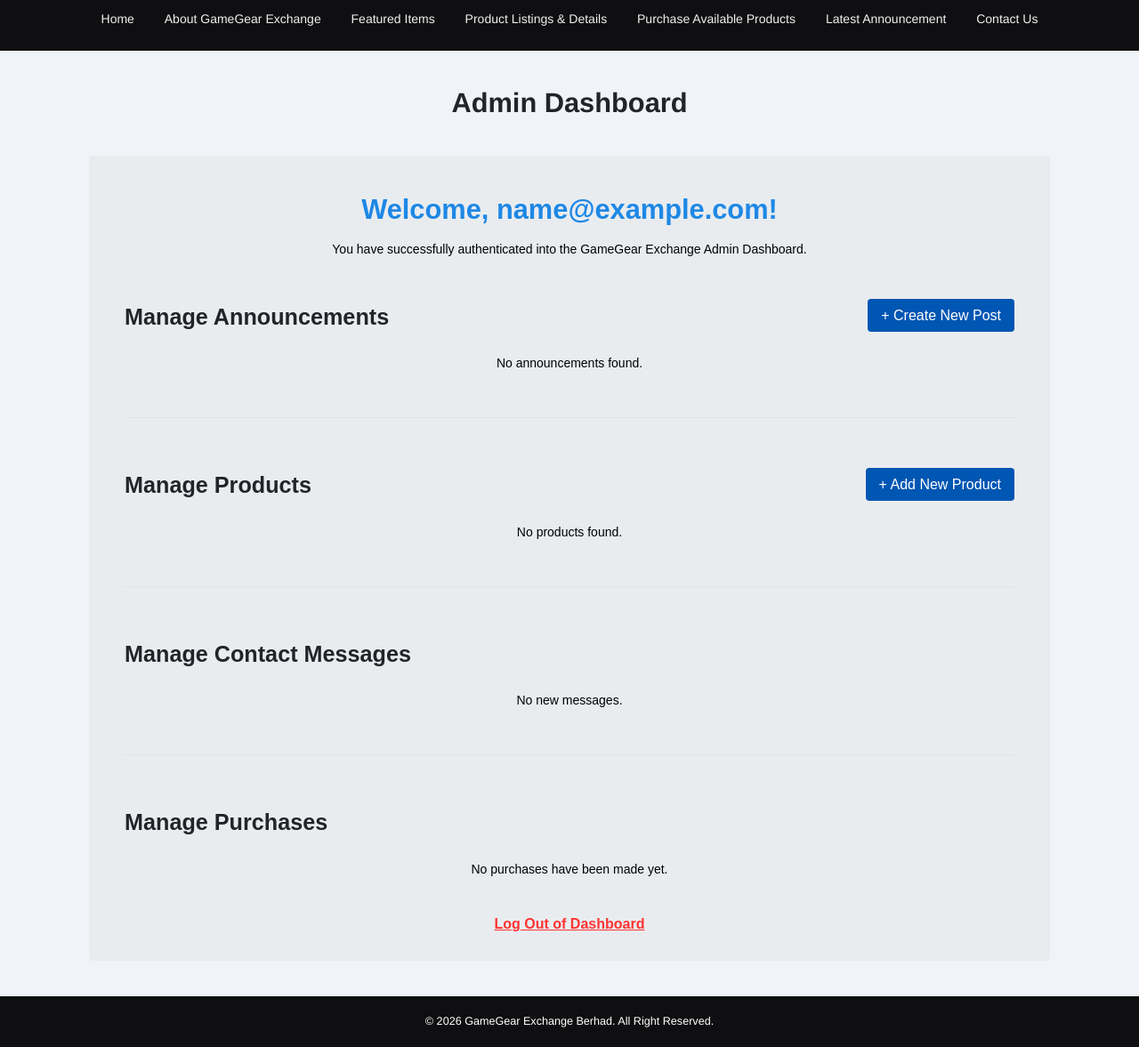
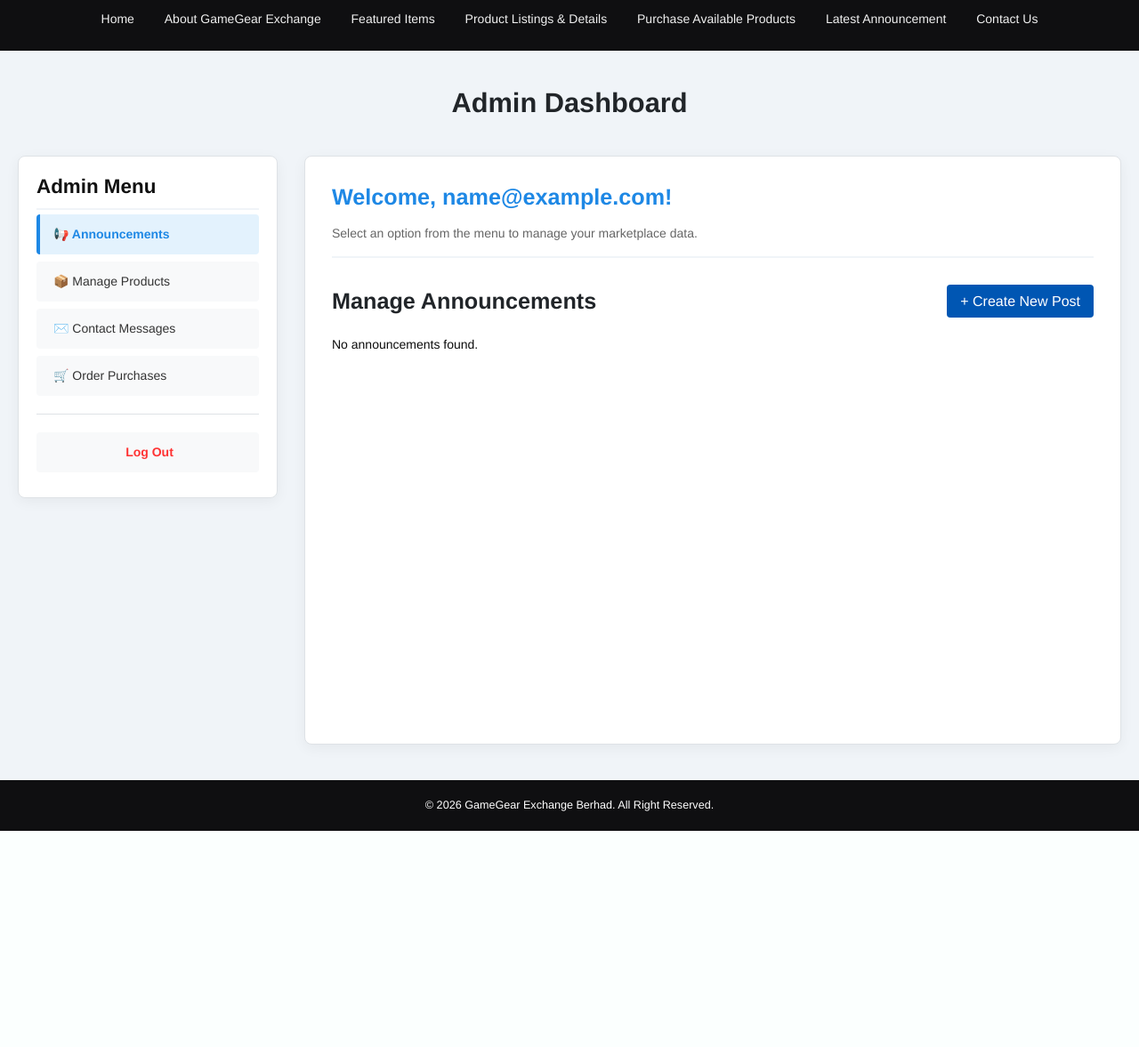
Before and after one commit to JWlow0888/WAD_assignment, a PHP site: page /admin/dashboard.php in a window 1280 px wide. Shown: the part 441-1618 px from the top of the page at 89% size. After the commit the page ends 1375 px from the top, so only its background shows below. Run offline with PHP 8.4, Linux system fonts and the light colour scheme; the visitor is signed in with stand-in values (Sample User, id 1); data comes from the database, SQL or seed files in the repository; data that the repository does not hold is empty.

Commit message:
Add files via upload

```diff
--- a/gamegear/admin/dashboard.php
+++ b/gamegear/admin/dashboard.php
@@ -20,39 +20,107 @@ $conn = mysqli_connect($dbHost, $dbUser, $dbPass, $dbName);
     <meta charset="UTF-8">
     <link rel="stylesheet" href="../style/style.css">
     <title>Admin Dashboard | GameGear Exchange</title>
+    <style>
+        /* New Sidebar Layout Styles */
+        .admin-layout {
+            display: flex;
+            max-width: 1400px;
+            margin: 40px auto;
+            gap: 30px;
+            padding: 0 20px;
+            align-items: flex-start; /* Keeps sidebar at the top */
+        }
+
+        .admin-sidebar {
+            flex: 0 0 250px; /* Fixed width sidebar */
+            background-color: #ffffff;
+            border: 1px solid #dee2e6;
+            border-radius: 8px;
+            padding: 20px;
+            position: sticky;
+            top: 20px; /* Sticks to the top when scrolling */
+            box-shadow: 0 4px 15px rgba(0,0,0,0.05);
+        }
+
+        .admin-nav-link {
+            display: block;
+            padding: 12px 15px;
+            color: #333;
+            text-decoration: none;
+            border-radius: 4px;
+            margin-bottom: 8px;
+            cursor: pointer;
+            background: #f8f9fa;
+            border-left: 4px solid transparent;
+            transition: all 0.2s;
+        }
+
+        .admin-nav-link:hover {
+            background: #e9ecef;
+        }
+
+        /* The active tab style */
+        .admin-nav-link.active {
+            background: #e3f2fd;
+            color: rgb(30,136,229);
+            font-weight: bold;
+            border-left: 4px solid rgb(30,136,229);
+        }
+
+        .admin-content {
+            flex: 1; /* Takes up the remaining space */
+            background-color: #ffffff;
+            border: 1px solid #dee2e6;
+            border-radius: 8px;
+            padding: 30px;
+            box-shadow: 0 4px 15px rgba(0,0,0,0.05);
+            min-height: 600px;
+        }
+
+        /* Hides sections by default for the tab system */
+        .admin-section {
+            display: none;
+        }
+    </style>
 </head>
 <body>
     <?php include('../content/header.php'); ?>
     <?php include('../content/navigation.php'); ?>
 
-    <div id="contentWrapper">
-        <div class="form-container" style="max-width: 1000px;">
-            <h1 style="color: rgb(30, 136, 229); text-align: center;">Welcome, <?php echo htmlspecialchars($_SESSION['email']); ?>!</h1>
-            <p style="text-align: center;">You have successfully authenticated into the GameGear Exchange Admin Dashboard.</p>
+    <div class="admin-layout">
 
+        <div class="admin-sidebar">
+            <h3 style="margin-top: 0; color: #111; border-bottom: 2px solid #f0f4f8; padding-bottom: 10px;">Admin Menu</h3>
 
-            <div style="display: flex; justify-content: space-between; align-items: center; margin-bottom: 20px; margin-top: 40px;">
-                <h2>Manage Announcements</h2>
-                <div>
+            <a class="admin-nav-link active" id="nav-announcements" onclick="switchTab('announcements')">📢 Announcements</a>
+            <a class="admin-nav-link" id="nav-products" onclick="switchTab('products')">📦 Manage Products</a>
+            <a class="admin-nav-link" id="nav-messages" onclick="switchTab('messages')">✉️ Contact Messages</a>
+            <a class="admin-nav-link" id="nav-purchases" onclick="switchTab('purchases')">🛒 Order Purchases</a>
+
+            <hr style="border: 0; border-top: 1px solid #dee2e6; margin: 20px 0;">
+            <a href="logout.php" class="admin-nav-link" style="color: #ff3333; text-align: center; font-weight: bold;">Log Out</a>
+        </div>
+
+        <div class="admin-content">
+            <h1 style="color: rgb(30, 136, 229); margin-top: 0; font-size: 1.8em;">Welcome, <?php echo htmlspecialchars($_SESSION['email']); ?>!</h1>
+            <p style="color: #666; margin-bottom: 30px; border-bottom: 2px solid #f0f4f8; padding-bottom: 15px;">Select an option from the menu to manage your marketplace data.</p>
+
+            <?php if (!$conn) { echo '<div class="error">Could not connect to the database.</div>'; } else { ?>
+
+            <!-- TAB 1: ANNOUNCEMENTS -->
+            <div id="sec-announcements" class="admin-section" style="display: block;">
+                <div style="display: flex; justify-content: space-between; align-items: center; margin-bottom: 20px;">
+                    <h2 style="margin:0;">Manage Announcements</h2>
                     <a href='create.php' class="submit-btn" style="text-decoration:none; padding: 8px 15px; width: auto; display: inline-block;">+ Create New Post</a>
                 </div>
-            </div>
-
                 <?php
-            if (!$conn) {
-                echo '<div class="error">Could not connect to the database: ' . mysqli_connect_error() . '</div>';
-            } else {
                 $sql = "SELECT * FROM announcement ORDER BY posted DESC";
                 $result = mysqli_query($conn, $sql);
-
-                if (!$result) {
-                    echo '<p class="error">Failed to load posts.</p>';
-                } elseif (mysqli_num_rows($result) === 0) {
+                if (mysqli_num_rows($result) === 0) {
                     echo '<p>No announcements found.</p>';
                 } else {
                     echo "<div style='overflow-x: auto;'><table style='width:100%; border-collapse: collapse;' class='purchase-table'>";
-                    echo "<thead><tr><th>Subject</th><th>Message</th><th>Type</th><th>Posted</th><th colspan='2'>Actions</th></tr></thead>";
-                    echo "<tbody>";
+                    echo "<thead><tr><th>Subject</th><th>Message</th><th>Type</th><th>Posted</th><th colspan='2'>Actions</th></tr></thead><tbody>";
                     while ($row = mysqli_fetch_assoc($result)) {
                         echo "<tr>";
                         echo "<td><strong>" . htmlspecialchars($row['subject']) . "</strong></td>";
@@ -65,71 +133,50 @@ $conn = mysqli_connect($dbHost, $dbUser, $dbPass, $dbName);
                     }
                     echo "</tbody></table></div>";
                 }
-            }
                 ?>
+            </div>
 
-            <hr style="border: 0; border-top: 1px solid #dee2e6; margin: 50px 0;">
-
+            <div id="sec-products" class="admin-section">
                 <div style="display: flex; justify-content: space-between; align-items: center; margin-bottom: 20px;">
-                <h2>Manage Products</h2>
-                <div>
+                    <h2 style="margin:0;">Manage Products</h2>
                     <a href='create_product.php' class="submit-btn" style="text-decoration:none; padding: 8px 15px; width: auto; display: inline-block;">+ Add New Product</a>
                 </div>
-            </div>
-
                 <?php
-            if ($conn) {
                 $sql_prod = "SELECT l.*, c.category_name FROM listings l JOIN categories c ON c.category_id = l.category_id ORDER BY l.created_at DESC";
                 $result_prod = mysqli_query($conn, $sql_prod);
-
-                if (!$result_prod) {
-                    echo '<p class="error">Failed to load products.</p>';
-                } elseif (mysqli_num_rows($result_prod) === 0) {
+                if (mysqli_num_rows($result_prod) === 0) {
                     echo '<p>No products found.</p>';
                 } else {
                     echo "<div style='overflow-x: auto;'><table style='width:100%; border-collapse: collapse;' class='purchase-table'>";
-                    echo "<thead><tr><th>Image</th><th>Product Name</th><th>Price (RM)</th><th>Visibility Status</th><th colspan='2'>Actions</th></tr></thead>";
-                    echo "<tbody>";
+                    echo "<thead><tr><th>Image</th><th>Product Name</th><th>Price (RM)</th><th>Visibility Status</th><th colspan='2'>Actions</th></tr></thead><tbody>";
                     while ($row = mysqli_fetch_assoc($result_prod)) {
                         echo "<tr>";
                         echo '<td><img src="../images/' . htmlspecialchars($row['image_path']) . '" alt="' . htmlspecialchars($row['title']) . '" style="width: 80px; height: auto; border-radius: 4px;"></td>';
                         echo "<td><strong>" . htmlspecialchars($row['title']) . "</strong><br><span style='font-size: 0.85em; color: #666;'>" . htmlspecialchars($row['category_name']) . "</span></td>";
-                        echo "<td>" . number_format($row['price'], 2) . "</td>";
-
-                        echo "<td>";
+                        echo "<td>" . number_format($row['price'], 2) . "</td><td>";
                         if ($row['is_featured'] == 1) { echo "<span style='background: gold; color: #000; padding: 3px 8px; border-radius: 12px; font-size: 12px; font-weight: bold; margin-right: 5px;'>Featured</span><br>"; }
                         if ($row['status'] == 'Available') { echo "<span style='background: #28a745; color: #fff; padding: 3px 8px; border-radius: 12px; font-size: 12px; font-weight: bold;'>Available</span>"; }
                         else { echo "<span style='background: #6c757d; color: #fff; padding: 3px 8px; border-radius: 12px; font-size: 12px; font-weight: bold;'>Hidden/Sold</span>"; }
                         echo "</td>";
-
                         echo "<td><a href='update_product.php?id=" . $row['listing_id'] . "' style='color: rgb(30, 136, 229); font-weight: bold;'>Edit</a></td>";
                         echo "<td><a href='delete_product.php?id=" . $row['listing_id'] . "' style='color:#ff3333; font-weight: bold;' onclick='return confirm(\"Are you sure you want to delete this product?\");'>Delete</a></td>";
                         echo "</tr>";
                     }
                     echo "</tbody></table></div>";
                 }
-            }
                 ?>
-
-			<hr style="border: 0; border-top: 1px solid #dee2e6; margin: 50px 0;">
-
-            <div style="display: flex; justify-content: space-between; align-items: center; margin-bottom: 20px;">
-                <h2>Manage Contact Messages</h2>
             </div>
 
+            <div id="sec-messages" class="admin-section">
+                <h2 style="margin-top:0; margin-bottom: 20px;">Manage Contact Messages</h2>
                 <?php
-            if ($conn) {
                 $sql_msgs = "SELECT * FROM contact_messages ORDER BY created_at DESC";
                 $result_msgs = mysqli_query($conn, $sql_msgs);
-
-                if (!$result_msgs) {
-                    echo '<p class="error">Failed to load messages.</p>';
-                } elseif (mysqli_num_rows($result_msgs) === 0) {
+                if (mysqli_num_rows($result_msgs) === 0) {
                     echo '<p>No new messages.</p>';
                 } else {
                     echo "<div style='overflow-x: auto;'><table style='width:100%; border-collapse: collapse;' class='purchase-table'>";
-                    echo "<thead><tr><th>Name</th><th>Contact Info</th><th>Type</th><th>Message</th><th>Date</th><th>Action</th></tr></thead>";
-                    echo "<tbody>";
+                    echo "<thead><tr><th>Name</th><th>Contact Info</th><th>Type</th><th>Message</th><th>Date</th><th>Action</th></tr></thead><tbody>";
                     while ($row = mysqli_fetch_assoc($result_msgs)) {
                         echo "<tr>";
                         echo "<td><strong>" . htmlspecialchars($row['salutation']) . " " . htmlspecialchars($row['name']) . "</strong></td>";
@@ -142,54 +189,56 @@ $conn = mysqli_connect($dbHost, $dbUser, $dbPass, $dbName);
                     }
                     echo "</tbody></table></div>";
                 }
-            }
                 ?>
-
-			<hr style="border: 0; border-top: 1px solid #dee2e6; margin: 50px 0;">
-
-            <div style="display: flex; justify-content: space-between; align-items: center; margin-bottom: 20px;">
-                <h2>Manage Purchases</h2>
             </div>
 
+            <div id="sec-purchases" class="admin-section">
+                <h2 style="margin-top:0; margin-bottom: 20px;">Manage Purchases</h2>
                 <?php
-            if ($conn) {
                 $sql_orders = "SELECT * FROM purchases ORDER BY purchase_date DESC";
                 $result_orders = mysqli_query($conn, $sql_orders);
-
-                if (!$result_orders) {
-                    echo '<p class="error">Failed to load purchases.</p>';
-                } elseif (mysqli_num_rows($result_orders) === 0) {
+                if (mysqli_num_rows($result_orders) === 0) {
                     echo '<p>No purchases have been made yet.</p>';
                 } else {
                     echo "<div style='overflow-x: auto;'><table style='width:100%; border-collapse: collapse;' class='purchase-table'>";
-		    echo "<thead><tr><th>Buyer Info</th><th>Items Purchased</th><th>Total (RM)</th><th>Date</th><th>Action</th></tr></thead>";
-                    echo "<tbody>";
+                    echo "<thead><tr><th>Buyer Info</th><th>Items Purchased</th><th>Total (RM)</th><th>Date</th><th>Action</th></tr></thead><tbody>";
                     while ($row = mysqli_fetch_assoc($result_orders)) {
                         echo "<tr>";
-
-                        echo "<td><strong>" . htmlspecialchars($row['buyer_name'] ?? '') . "</strong><br><a href='mailto:" . htmlspecialchars($row['buyer_email'] ?? '') . "' style='color: 			rgb(30, 136, 229); font-size: 0.9em;'>" . htmlspecialchars($row['buyer_email'] ?? '') . "</a><br><span style='font-size: 0.9em; color: #666;'>" . 					htmlspecialchars($row['buyer_phone'] ?? '') . "</span></td>";
-
+                        echo "<td><strong>" . htmlspecialchars($row['buyer_name'] ?? '') . "</strong><br><a href='mailto:" . htmlspecialchars($row['buyer_email'] ?? '') . "' style='color: rgb(30, 136, 229); font-size: 0.9em;'>" . htmlspecialchars($row['buyer_email'] ?? '') . "</a><br><span style='font-size: 0.9em; color: #666;'>" . htmlspecialchars($row['buyer_phone'] ?? '') . "</span></td>";
                         echo "<td>" . htmlspecialchars($row['purchased_items'] ?? '') . "</td>";
                         echo "<td style='font-weight: bold; color: rgb(30, 136, 229);'>RM " . number_format($row['total_price'] ?? 0, 2) . "</td>";
-
                         echo "<td>" . htmlspecialchars($row['purchase_date'] ?? '') . "</td>";
-                        echo "<td><a href='delete_purchase.php?id=" . $row['id'] . "' style='color:#ff3333; font-weight: bold;' onclick='return confirm(\"Are you sure you want to delete 			this purchase record?\");'>Delete</a></td>";
-
+                        echo "<td><a href='delete_purchase.php?id=" . $row['id'] . "' style='color:#ff3333; font-weight: bold;' onclick='return confirm(\"Are you sure you want to delete this purchase record?\");'>Delete</a></td>";
                         echo "</tr>";
                     }
                     echo "</tbody></table></div>";
                 }
-				mysqli_close($conn);
-            }
                 ?>
+            </div>
 
-            <div style="text-align: center; margin-top: 40px;">
-                <a href='logout.php' style="color: #ff3333; text-decoration: underline; font-weight: bold; font-size: 16px;">Log Out of Dashboard</a>
-            </div>
+            <?php mysqli_close($conn); } ?>
 
         </div>
     </div>
 
     <?php include('../content/footer.php'); ?>
+
+    <script>
+        function switchTab(tabName) {
+            var sections = document.querySelectorAll('.admin-section');
+            sections.forEach(function(section) {
+                section.style.display = 'none';
+            });
+
+            var links = document.querySelectorAll('.admin-nav-link');
+            links.forEach(function(link) {
+                link.classList.remove('active');
+            });
+
+            document.getElementById('sec-' + tabName).style.display = 'block';
+
+            document.getElementById('nav-' + tabName).classList.add('active');
+        }
+    </script>
 </body>
 </html>
```
Lines whose indentation alone changed are shown as unchanged.
